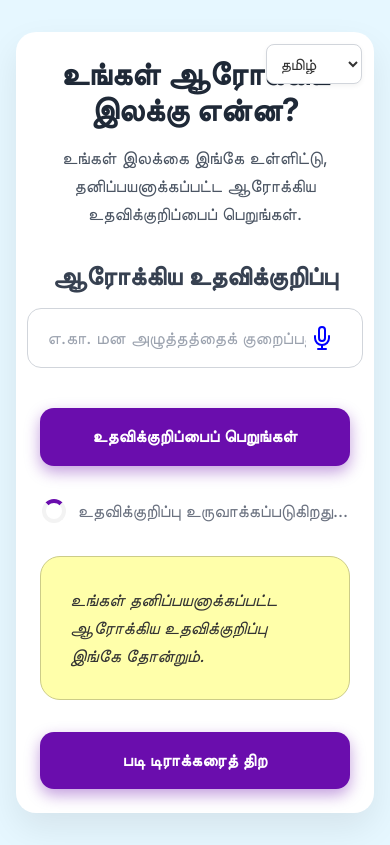
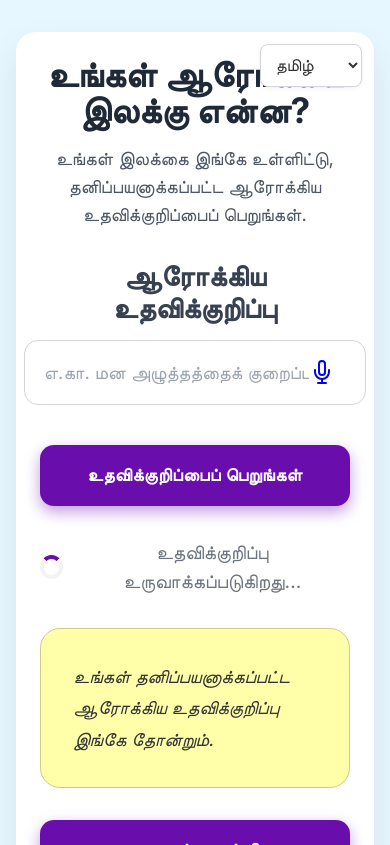
Before and after one commit to ARAVIND874/yourwellness, a website: page public/index.html in a window 390 px wide. Drawn offline with nearby package versions, Linux system fonts and the light colour scheme.

Commit message:
Update index.html

```diff
--- a/public/index.html
+++ b/public/index.html
@@ -50,11 +50,11 @@
             top: 1.5rem;
             right: 1.5rem;
         }
-        .language-selector-wrapper select {
-            font-size: 1.1rem; /* எழுத்துரு அளவு அதிகரிப்பு */
-            padding: 0.6rem 0.8rem; /* பேடிங் சரிசெய்தல் */
+        .language-selector-wrapper select { /* மொழி தேர்வு டிராப் டவுன் எழுத்துரு மற்றும் பேடிங் அதிகரிப்பு */
+            font-size: 1.15rem;
+            padding: 0.7rem 0.9rem;
             border: 1px solid #D1D5DB;
-            border-radius: 0.5rem; /* வட்டமான மூலைகள் */
+            border-radius: 0.5rem;
             background-color: #ffffff;
             box-shadow: 0 2px 5px rgba(0, 0, 0, 0.05);
             transition: all 0.2s ease;
@@ -72,20 +72,25 @@
             display: flex;
             align-items: center;
         }
-        .input-field {
+        .input-field { /* உள்ளீட்டுப் புலம் எழுத்துரு மற்றும் பேடிங் அதிகரிப்பு */
             flex-grow: 1;
-            padding: 1.1rem 1.25rem; /* பேடிங் அதிகரிப்பு */
-            padding-right: 3.8rem; /* மைக் பட்டனுக்கான சரிசெய்யப்பட்ட பேடிங் */
-            border: 1px solid #D1D5DB; /* எல்லை */
-            border-radius: 0.875rem; /* வட்டமான மூலைகள் */
-            font-size: 1.15rem; /* உள்ளீட்டுப் புலம் எழுத்துரு அளவு அதிகரிப்பு */
+            padding: 1.2rem 1.25rem;
+            padding-right: 3.8rem;
+            border: 1px solid #D1D5DB;
+            border-radius: 0.875rem;
+            font-size: 1.2rem;
             box-sizing: border-box;
             outline: none;
-            transition: border-color 0.3s ease, box-shadow 0.3s ease;
+            transition: border-color 0.3s ease, box-shadow 0.3s ease, border 0.3s ease; /* பிழைக்கான எல்லை மாற்றத்தை சேர்க்கவும் */
         }
         .input-field:focus {
-            border-color: #87CEEB; /* நீல நிற எல்லை */
-            box-shadow: 0 0 0 3px rgba(135, 206, 235, 0.4); /* மென்மையான நீல நிழல் */
+            border-color: #87CEEB;
+            box-shadow: 0 0 0 3px rgba(135, 206, 235, 0.4);
+        }
+        /* புதிய CSS: மைக்ரோஃபோன் பிழைக்கான சிவப்பு எல்லை */
+        .input-field.error-border {
+            border-color: #DC2626; /* சிவப்பு நிற எல்லை */
+            box-shadow: 0 0 0 3px rgba(220, 38, 38, 0.4); /* சிவப்பு நிழல் */
         }
 
         /* மைக்ரோஃபோன் பட்டன் ஸ்டைல்கள் */
@@ -94,9 +99,9 @@
             right: 1rem;
             background: none;
             border: none;
-            color: #0000FF; /* நீல நிற ஐகான் */
+            color: #0000FF;
             padding: 0.5rem;
-            border-radius: 50%; /* வட்ட வடிவம் */
+            border-radius: 50%;
             cursor: pointer;
             transition: color 0.3s ease, background-color 0.3s ease;
             display: flex;
@@ -105,57 +110,57 @@
             z-index: 10;
         }
         .mic-button:hover {
-            color: #DC2626; /* சிவப்பு நிற ஐகான் */
-            background-color: rgba(220, 38, 38, 0.1); /* மென்மையான சிவப்பு பின்னணி */
+            color: #DC2626;
+            background-color: rgba(220, 38, 38, 0.1);
         }
         .mic-button.recording {
-            color: #DC2626; /* பதிவு செய்யும் போது சிவப்பு */
+            color: #DC2626;
             animation: none;
         }
 
         /* பொத்தான் ஸ்டைல்கள் */
-        .generate-button, .action-button, .open-tracker-button, .ai-voice-button {
-            background-color: #6A0DAD; /* அடர் ஊதா பின்னணி */
-            color: #ffffff; /* வெள்ளையர் உரை */
-            padding: 1.1rem 2.2rem; /* பேடிங் அதிகரிப்பு */
-            border-radius: 0.875rem; /* வட்டமான மூலைகள் */
-            font-weight: 600; /* தடித்த எழுத்து */
-            font-size: 1.1rem; /* பொத்தான் எழுத்துரு அளவு அதிகரிப்பு */
+        .generate-button, .action-button, .open-tracker-button, .ai-voice-button { /* பொத்தான் எழுத்துரு மற்றும் பேடிங் அதிகரிப்பு */
+            background-color: #6A0DAD;
+            color: #ffffff;
+            padding: 1.2rem 2.4rem;
+            border-radius: 0.875rem;
+            font-weight: 600;
+            font-size: 1.15rem;
             cursor: pointer;
             transition: background-color 0.3s ease, transform 0.1s ease, box-shadow 0.3s ease;
-            box-shadow: 0 6px 15px rgba(106, 13, 173, 0.4); /* ஊதா நிழல் */
-            letter-spacing: 0.025em; /* எழுத்து இடைவெளி */
+            box-shadow: 0 6px 15px rgba(106, 13, 173, 0.4);
+            letter-spacing: 0.025em;
             margin-top: 1rem;
             border: none;
         }
         .generate-button:hover, .action-button:hover, .open-tracker-button:hover, .ai-voice-button:hover {
-            background-color: #4B0A7B; /* ஹோவர் நிலையில் அடர் ஊதா */
-            transform: translateY(-2px); /* மென்மையான மேல் நகர்வு */
+            background-color: #4B0A7B;
+            transform: translateY(-2px);
             box-shadow: 0 8px 20px rgba(106, 13, 173, 0.5);
         }
         .generate-button:active, .action-button:active, .open-tracker-button:active, .ai-voice-button:active {
-            transform: translateY(0); /* கிளிக் செய்யும் போது அசல் நிலைக்கு */
+            transform: translateY(0);
             box-shadow: 0 4px 10px rgba(106, 13, 173, 0.3);
         }
 
         /* சுமை காட்டி ஸ்டைல்கள் */
         .loading-indicator {
-            display: none; /* இயல்புநிலையாக மறைக்கப்பட்டிருக்கும் */
+            display: none;
             margin-top: 2rem;
-            font-size: 1.25rem; /* சுமை ஏற்றும் உரை எழுத்துரு அளவு அதிகரிப்பு */
-            color: #6B7280; /* சாம்பல் நிற உரை */
+            font-size: 1.35rem; /* சுமை ஏற்றும் உரை எழுத்துரு அளவு அதிகரிப்பு */
+            color: #6B7280;
             display: flex;
             align-items: center;
             justify-content: center;
             gap: 0.75rem;
         }
         .loading-spinner {
-            border: 4px solid #f3f3f3; /* சுழலியின் அடிப்படை நிறம் */
-            border-top: 4px solid #6A0DAD; /* சுழலியின் முதன்மை நிறம் */
+            border: 4px solid #f3f3f3;
+            border-top: 4px solid #6A0DAD;
             border-radius: 50%;
             width: 24px;
             height: 24px;
-            animation: spin 1s linear infinite; /* சுழற்சி அனிமேஷன் */
+            animation: spin 1s linear infinite;
         }
         @keyframes spin {
             0% { transform: rotate(0deg); }
@@ -163,39 +168,39 @@
         }
 
         /* குறிப்பு/முடிவுப் பெட்டி ஸ்டைல்கள் */
-        .tip-box, .step-result-box {
-            background-color: #FFFFAA; /* வெளிர் மஞ்சள் பின்னணி */
-            border: 1px solid #CCCC88; /* மஞ்சள் எல்லை */
+        .tip-box, .step-result-box { /* குறிப்பு/முடிவு உரை எழுத்துரு மற்றும் வரி இடைவெளி அதிகரிப்பு */
+            background-color: #FFFFAA;
+            border: 1px solid #CCCC88;
             border-radius: 1.25rem;
-            padding: 2.2rem; /* பேடிங் அதிகரிப்பு */
+            padding: 2.4rem;
             margin-top: 2rem;
             text-align: left;
             color: #333333;
-            line-height: 1.8; /* வரி இடைவெளி அதிகரிப்பு */
+            line-height: 1.9;
             min-height: 100px;
             display: flex;
             align-items: center;
             justify-content: center;
-            font-style: italic; /* சாய்வு எழுத்து */
-            font-size: 1.15rem; /* குறிப்பு/முடிவு உரை எழுத்துரு அளவு அதிகரிப்பு */
+            font-style: italic;
+            font-size: 1.25rem;
             transition: all 0.5s ease-in-out;
         }
         .tip-box p, .step-result-box p {
             margin: 0;
         }
         .text-red-600 {
-            color: #DC2626; /* சிவப்பு உரை */
+            color: #DC2626;
         }
 
         /* தலைப்புகளுக்கான சரிசெய்யப்பட்ட எழுத்துரு அளவுகள் */
         h1#mainTitle {
-            font-size: 2.2rem; /* மொபைலுக்காக சரிசெய்யப்பட்டது */
+            font-size: 2.5rem;
         }
         p#descriptionText {
-            font-size: 1.15rem; /* மொபைலுக்காக சரிசெய்யப்பட்டது */
+            font-size: 1.25rem;
         }
         h2#tipSectionTitle, h2#stepSectionTitle {
-            font-size: 1.75rem; /* மொபைலுக்காக சரிசெய்யப்பட்டது */
+            font-size: 2rem;
         }
 
         /* Responsive adjustments */
@@ -209,8 +214,8 @@
             }
             .generate-button, .action-button, .open-tracker-button, .ai-voice-button {
                 width: 100%;
-                padding: 1rem 1.5rem; /* முழு அகல பொத்தான்களுக்கான பேடிங் சரிசெய்தல் */
-                font-size: 1.05rem; /* சிறிய திரைகளில் முழு அகல பொத்தான்களுக்கு சற்று சிறியது */
+                padding: 1.1rem 1.8rem;
+                font-size: 1.1rem;
             }
             .flex.flex-wrap.justify-center.gap-4 {
                 flex-direction: column;
@@ -221,37 +226,37 @@
                 right: 0.75rem;
             }
             .language-selector-wrapper select {
-                font-size: 1rem; /* மிகச் சிறிய திரைகளில் சற்று சிறியது */
-                padding: 0.5rem 0.6rem;
+                font-size: 1.05rem;
+                padding: 0.6rem 0.7rem;
             }
             .input-wrapper {
                 flex-direction: row;
                 justify-content: center;
             }
             .input-field {
-                font-size: 1.1rem; /* மிகச் சிறிய திரைகளில் உள்ளீட்டுப் புலம் சற்று சிறியது */
-                padding: 1rem 1.2rem;
+                font-size: 1.15rem;
+                padding: 1.1rem 1.2rem;
                 padding-right: 3.5rem;
             }
             .mic-button {
                 right: 0.5rem;
             }
             h1#mainTitle {
-                font-size: 2rem; /* மிகச் சிறிய திரைகளுக்கு மேலும் சரிசெய்யப்பட்டது */
+                font-size: 2.2rem;
             }
             p#descriptionText {
-                font-size: 1.1rem; /* மிகச் சிறிய திரைகளுக்கு மேலும் சரிசெய்யப்பட்டது */
+                font-size: 1.15rem;
             }
             h2#tipSectionTitle, h2#stepSectionTitle {
-                font-size: 1.6rem; /* மிகச் சிறிய திரைகளுக்கு மேலும் சரிசெய்யப்பட்டது */
+                font-size: 1.75rem;
             }
             .tip-box, .step-result-box {
-                font-size: 1.1rem; /* மிகச் சிறிய திரைகளுக்கு மேலும் சரிசெய்யப்பட்டது */
-                padding: 1.8rem;
-                line-height: 1.6;
+                font-size: 1.15rem;
+                padding: 2rem;
+                line-height: 1.7;
             }
             .loading-indicator {
-                font-size: 1.1rem; /* மிகச் சிறிய திரைகளுக்கு சரிசெய்யப்பட்டது */
+                font-size: 1.2rem;
             }
         }
 
@@ -262,23 +267,23 @@
             left: 0;
             width: 100%;
             height: 100%;
-            background-color: #E6F7FF; /* ஸ்பிளாஷ் ஸ்கிரீன் பின்னணி நிறம் */
+            background-color: #E6F7FF;
             display: flex;
             justify-content: center;
             align-items: center;
-            z-index: 1000; /* மற்ற எல்லாவற்றையும் விட மேலே இருக்கும் */
+            z-index: 1000;
             opacity: 1;
-            transition: opacity 1s ease-out; /* மறைவதற்கு மென்மையான அனிமேஷன் */
+            transition: opacity 1s ease-out;
             overflow: hidden;
         }
         .splash-screen.fade-out {
-            opacity: 0; /* மறைந்துவிடும் */
-            pointer-events: none; /* மறைந்தவுடன் கிளிக் செய்ய முடியாது */
+            opacity: 0;
+            pointer-events: none;
         }
         .splash-screen img {
             max-width: 40%;
             max-height: 40%;
-            object-fit: contain; /* படத்தை விகிதத்தில் வைத்திருக்கும் */
+            object-fit: contain;
         }
     </style>
 </head>
@@ -461,7 +466,7 @@
         const stepsPerIncrement = 1;
         const stepsPerKm = 1312.33;
 
-        // Web Speech API (குரல் அங்கீகாரம்)
+        // Web Speech API (குரல் அங்கீகாரம்) - மைக்ரோஃபோன் செயல்பாடு இங்கே உள்ளது
         const SpeechRecognition = window.SpeechRecognition || window.webkitSpeechRecognition;
         let recognition;
 
@@ -477,6 +482,7 @@
                 goalInput.value = speechResult; // உள்ளீட்டுப் புலத்தில் உரையை அமைக்கவும்
                 micBtn.classList.remove('recording'); // பதிவு செய்யும் நிலையிலிருந்து நீக்கவும்
                 loadingIndicator.style.display = 'none'; // சுமை காட்டி மறைக்கவும்
+                goalInput.classList.remove('error-border'); // வெற்றிகரமாக உள்ளீடு கிடைத்தவுடன் சிவப்பு எல்லையை அகற்றவும்
             };
 
             // அங்கீகாரத்தில் பிழை ஏற்படும்போது
@@ -484,17 +490,23 @@
                 micBtn.classList.remove('recording');
                 loadingIndicator.style.display = 'none';
                 const t = translations[currentLanguage];
+                tipOutput.style.fontStyle = 'normal';
+                goalInput.classList.add('error-border'); // பிழை ஏற்படும்போது உள்ளீட்டுப் புலத்திற்கு சிவப்பு எல்லை சேர்க்கவும்
+
                 if (event.error === 'not-allowed') {
                     // மைக்ரோஃபோன் அனுமதி மறுக்கப்பட்டால்
                     tipOutput.innerHTML = `<p class="text-red-600">${t.microphonePermissionDenied}</p>`;
                 } else if (event.error === 'no-speech') {
                     // பேச்சு கண்டறியப்படாவிட்டால்
                     tipOutput.innerHTML = `<p class="text-red-600">${t.noSpeechDetected}</p>`;
-                } else {
+                } else if (event.error === 'network') {
+                    // இணைய இணைப்பு சிக்கல்
+                    tipOutput.innerHTML = `<p class="text-red-600">${t.fetchError}</p>`;
+                }
+                else {
                     // பிற குரல் உள்ளீட்டுப் பிழைகள்
                     tipOutput.innerHTML = `<p class="text-red-600">${t.speechRecognitionError}</p>`;
                 }
-                tipOutput.style.fontStyle = 'normal';
                 console.error('Speech recognition error:', event.error);
             };
 
@@ -517,6 +529,7 @@
                 tipOutput.style.fontStyle = 'italic';
                 loadingIndicator.style.display = 'flex'; // சுமை காட்டி காட்டவும்
                 loadingText.textContent = t.microphoneListening; // "கேட்கிறது..." உரை
+                goalInput.classList.remove('error-border'); // புதிய முயற்சி தொடங்கும் முன் சிவப்பு எல்லையை அகற்றவும்
 
                 try {
                     // தற்போதைய மொழிக்கு ஏற்ப அங்கீகார மொழியை அமைக்கவும்
@@ -529,6 +542,7 @@
                     loadingIndicator.style.display = 'none';
                     tipOutput.innerHTML = `<p class="text-red-600">${t.speechRecognitionError}</p>`; // பொதுவான பிழைச் செய்தி
                     tipOutput.style.fontStyle = 'normal';
+                    goalInput.classList.add('error-border'); // பிழை ஏற்பட்டதால் சிவப்பு எல்லை சேர்க்கவும்
                 }
             });
 
@@ -612,6 +626,7 @@
                 utterance.voice = englishVoice;
                 console.log("Using English voice:", englishVoice.name);
             } else {
+                // ஒரு குறிப்பிட்ட குரல் கண்டறியப்படவில்லை என்றால், உலாவி தானாகவே ஒரு இயல்புநிலையை முயற்சிக்கும்
                 console.warn(`Specific voice for ${currentLanguage} not found, falling back to browser default.`);
             }
 
@@ -752,6 +767,7 @@
             if (!userGoal) {
                 tipOutput.innerHTML = `<p class="text-red-600">${t.emptyGoalError}</p>`;
                 tipOutput.style.fontStyle = 'normal';
+                goalInput.classList.add('error-border'); // இலக்கு காலியாக இருக்கும்போது சிவப்பு எல்லை சேர்க்கவும்
                 return;
             }
 
@@ -759,6 +775,7 @@
             tipOutput.innerHTML = '';
             tipOutput.style.fontStyle = 'italic';
             aiVoiceBtn.style.display = 'none'; // AI குரல் பட்டனை உருவாக்கும்போது மறைக்கவும்
+            goalInput.classList.remove('error-border'); // புதிய உருவாக்கம் தொடங்கும் முன் சிவப்பு எல்லையை அகற்றவும்
 
             try {
                 // LLM ஐப் பயன்படுத்தி உரையை உருவாக்கவும் (Gemini API அழைப்பு)
```
